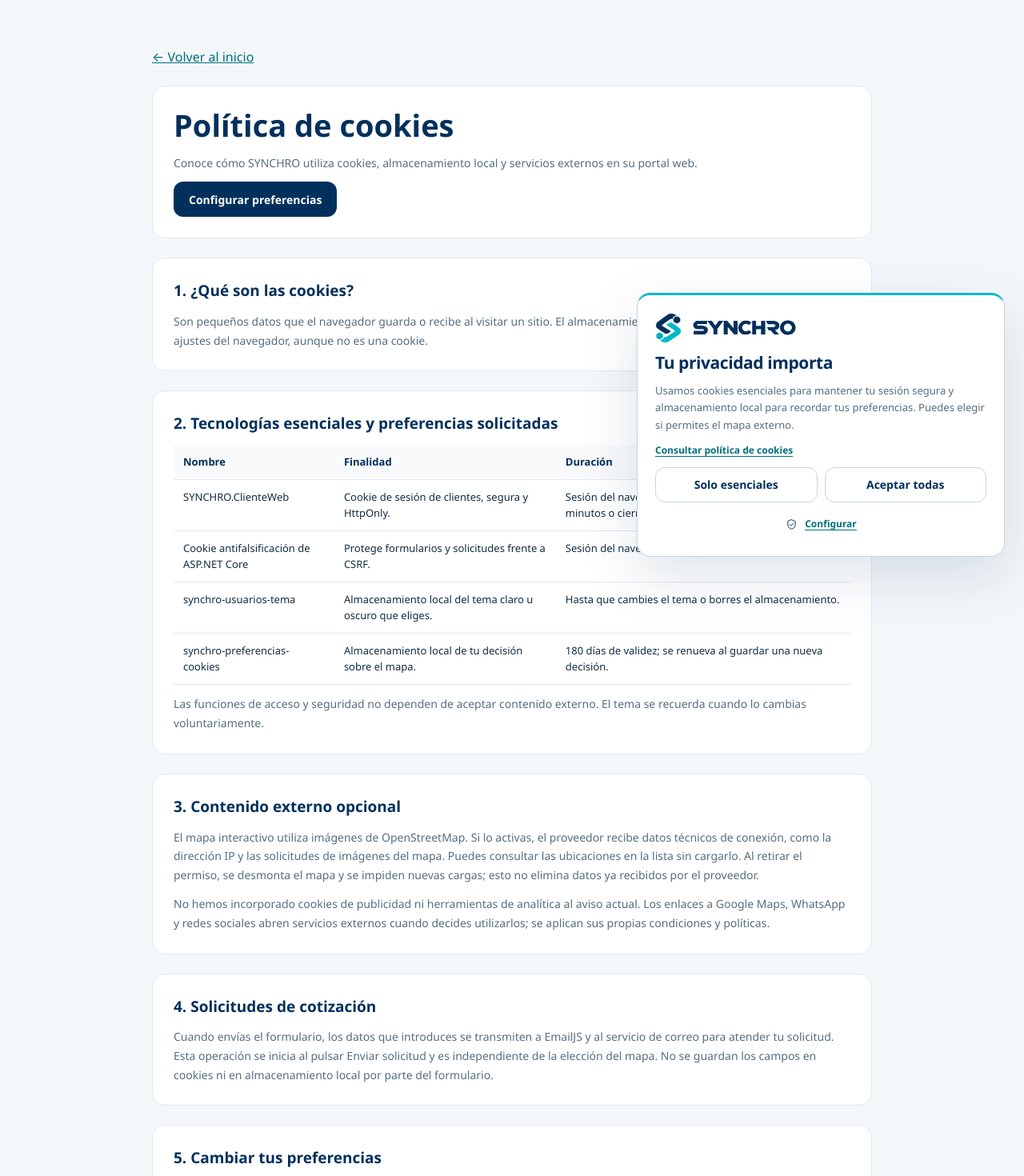
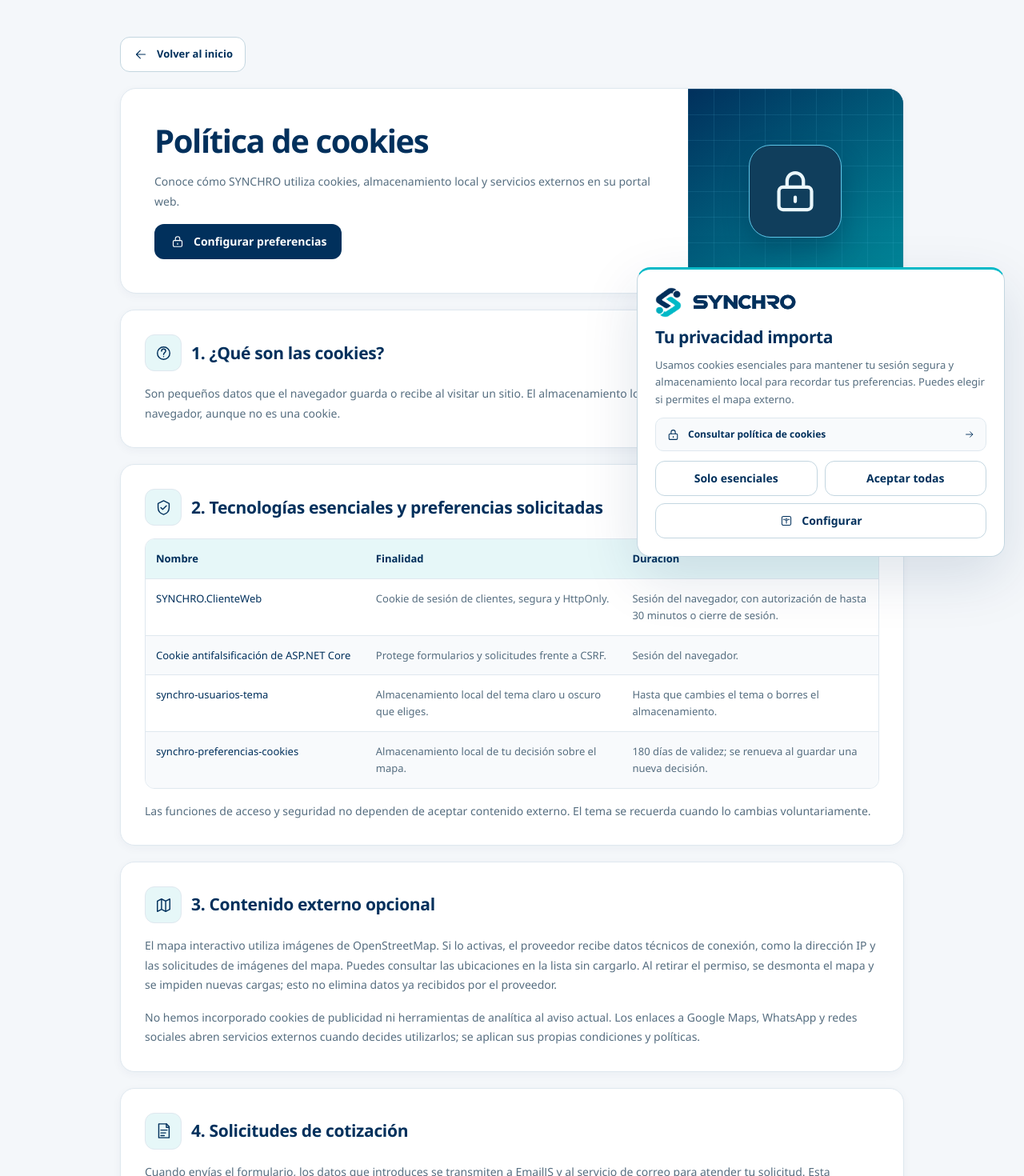
Before and after one commit to Bjosue95/SYNCHRO, a Vue app in the folder frontend/usuarios-app/: page /politica-de-cookies in a window 1280 px wide. Shown: the part 80-1550 px from the top of the page at 80% size. Built offline with nearby package versions, Linux system fonts and the light colour scheme; no server answers.

Commit message:
Refinar diseño e iconografía de la política y aviso de cookies

```diff
--- a/frontend/usuarios-app/src/components/ui/CookieNotice.vue
+++ b/frontend/usuarios-app/src/components/ui/CookieNotice.vue
@@ -22,7 +22,11 @@ watch(configurando, abierta => { if (abierta) opcionMapa.value = mapaPermitido.v
       </div>
       <h2 id="syn-cookie-titulo">{{ configurando ? "Preferencias de cookies" : "Tu privacidad importa" }}</h2>
       <p>Usamos cookies esenciales para mantener tu sesión segura y almacenamiento local para recordar tus preferencias. Puedes elegir si permites el mapa externo.</p>
-      <RouterLink to="/politica-de-cookies" class="syn-cookie-enlace">Consultar política de cookies</RouterLink>
+      <RouterLink to="/politica-de-cookies" class="syn-cookie-enlace">
+        <AppIcon nombre="privacidad" :tamano="19"/>
+        <span>Consultar política de cookies</span>
+        <AppIcon nombre="flecha" :tamano="16"/>
+      </RouterLink>
       <div v-if="configurando" class="syn-cookie-opciones">
         <div class="syn-cookie-fila">
           <div><strong>Esenciales</strong><small>Sesión, seguridad y elección de privacidad.</small></div>
@@ -37,9 +41,9 @@ watch(configurando, abierta => { if (abierta) opcionMapa.value = mapaPermitido.v
         <SynButton variante="secundario" @click="guardarPreferencias(false)">Solo esenciales</SynButton>
         <SynButton variante="secundario" @click="guardarPreferencias(true)">Aceptar todas</SynButton>
         <SynButton v-if="configurando" @click="guardarPreferencias(opcionMapa)">Guardar preferencias</SynButton>
-        <button v-else class="syn-cookie-ajustar" type="button" @click="abrirPreferencias">
-          <AppIcon nombre="seguridad" :tamano="17"/> Configurar
-        </button>
+        <SynButton v-else variante="secundario" @click="abrirPreferencias">
+          <AppIcon nombre="control-acceso" :tamano="18"/> Configurar
+        </SynButton>
       </div>
     </section>
   </Teleport>
@@ -51,10 +55,12 @@ watch(configurando, abierta => { if (abierta) opcionMapa.value = mapaPermitido.v
 .syn-cookie-cerrar { border:1px solid var(--border); background:var(--surface-soft); color:var(--text); border-radius:8px; width:36px; height:36px; font-size:24px; cursor:pointer; }
 .syn-cookie h2 { font-size:21px; line-height:1.2; margin:0; letter-spacing:-.02em; }
 .syn-cookie p { color:var(--text-muted); font-size:13px; line-height:1.65; margin:0; }
-.syn-cookie-enlace,.syn-cookie-ajustar { color:var(--accent-text); font-size:12px; font-weight:650; text-decoration:underline; text-underline-offset:3px; }
+.syn-cookie-enlace { display:flex; align-items:center; gap:9px; min-height:42px; padding:9px 12px; box-sizing:border-box; border:1px solid var(--border); border-radius:10px; background:var(--surface-soft); color:var(--text-strong); font-size:12px; font-weight:650; text-decoration:none; transition:background-color .18s,border-color .18s; }
+.syn-cookie-enlace span { flex:1; }
+.syn-cookie-enlace:hover { background:var(--surface-hover); border-color:var(--brand-accent); }
+@media(prefers-reduced-motion:reduce) { .syn-cookie-enlace { transition:none; } }
 .syn-cookie-acciones { display:grid; grid-template-columns:1fr 1fr; gap:9px; }
 .syn-cookie-acciones > :last-child { grid-column:1/-1; }
-.syn-cookie-ajustar { display:flex; align-items:center; justify-content:center; gap:8px; background:none; border:0; min-height:36px; cursor:pointer; }
 .syn-cookie-opciones { display:grid; gap:8px; }
 .syn-cookie-fila { display:flex; justify-content:space-between; align-items:center; gap:12px; padding:12px; background:var(--surface-soft); border:1px solid var(--border); border-radius:10px; font-size:12px; }
 .syn-cookie-fila strong,.syn-cookie-fila small { display:block; }
--- a/frontend/usuarios-app/src/views/PoliticaCookiesView.vue
+++ b/frontend/usuarios-app/src/views/PoliticaCookiesView.vue
@@ -1,47 +1,85 @@
 <script setup>
 import { RouterLink } from "vue-router";
 import SynButton from "../components/ui/SynButton.vue";
+import AppIcon from "../components/ui/AppIcon.vue";
 import { useCookies } from "../composables/useCookies.js";
 const { abrirPreferencias } = useCookies();
 </script>
 <template>
   <article class="contenedor syn-politica" aria-labelledby="politica-titulo">
-    <RouterLink to="/" class="syn-politica-volver">← Volver al inicio</RouterLink>
-    <header>
-      <h1 id="politica-titulo">Política de cookies</h1>
-      <p>Conoce cómo SYNCHRO utiliza cookies, almacenamiento local y servicios externos en su portal web.</p>
-      <SynButton @click="abrirPreferencias">Configurar preferencias</SynButton>
+    <RouterLink to="/" class="syn-politica-volver">
+      <AppIcon nombre="volver" :tamano="20"/>
+      <span>Volver al inicio</span>
+    </RouterLink>
+    <header class="syn-politica-hero">
+      <div class="syn-politica-presentacion">
+        <h1 id="politica-titulo">Política de cookies</h1>
+        <p>Conoce cómo SYNCHRO utiliza cookies, almacenamiento local y servicios externos en su portal web.</p>
+        <SynButton @click="abrirPreferencias"><AppIcon nombre="privacidad" :tamano="20"/> Configurar preferencias</SynButton>
+      </div>
+      <div class="syn-politica-emblema" aria-hidden="true">
+        <span class="syn-politica-emblema-interior"><AppIcon nombre="privacidad" :tamano="74" tema-forzado="oscuro"/></span>
+      </div>
     </header>
-    <section><h2>1. ¿Qué son las cookies?</h2><p>Son pequeños datos que el navegador guarda o recibe al visitar un sitio. El almacenamiento local también permite recordar ajustes del navegador, aunque no es una cookie.</p></section>
-    <section><h2>2. Tecnologías esenciales y preferencias solicitadas</h2>
+    <section><h2><span class="syn-politica-icono"><AppIcon nombre="ayuda" :tamano="25"/></span><span>1. ¿Qué son las cookies?</span></h2><p>Son pequeños datos que el navegador guarda o recibe al visitar un sitio. El almacenamiento local también permite recordar ajustes del navegador, aunque no es una cookie.</p></section>
+    <section><h2><span class="syn-politica-icono"><AppIcon nombre="seguridad" :tamano="25"/></span><span>2. Tecnologías esenciales y preferencias solicitadas</span></h2>
       <div class="syn-politica-tabla" tabindex="0" role="region" aria-label="Tecnologías esenciales">
         <table><thead><tr><th>Nombre</th><th>Finalidad</th><th>Duración</th></tr></thead><tbody>
-          <tr><td>SYNCHRO.ClienteWeb</td><td>Cookie de sesión de clientes, segura y HttpOnly.</td><td>Sesión del navegador, con autorización de hasta 30 minutos o cierre de sesión.</td></tr>
-          <tr><td>Cookie antifalsificación de ASP.NET Core</td><td>Protege formularios y solicitudes frente a CSRF.</td><td>Sesión del navegador.</td></tr>
-          <tr><td>synchro-usuarios-tema</td><td>Almacenamiento local del tema claro u oscuro que eliges.</td><td>Hasta que cambies el tema o borres el almacenamiento.</td></tr>
-          <tr><td>synchro-preferencias-cookies</td><td>Almacenamiento local de tu decisión sobre el mapa.</td><td>180 días de validez; se renueva al guardar una nueva decisión.</td></tr>
+          <tr><td data-etiqueta="Nombre">SYNCHRO.ClienteWeb</td><td data-etiqueta="Finalidad">Cookie de sesión de clientes, segura y HttpOnly.</td><td data-etiqueta="Duración">Sesión del navegador, con autorización de hasta 30 minutos o cierre de sesión.</td></tr>
+          <tr><td data-etiqueta="Nombre">Cookie antifalsificación de ASP.NET Core</td><td data-etiqueta="Finalidad">Protege formularios y solicitudes frente a CSRF.</td><td data-etiqueta="Duración">Sesión del navegador.</td></tr>
+          <tr><td data-etiqueta="Nombre">synchro-usuarios-tema</td><td data-etiqueta="Finalidad">Almacenamiento local del tema claro u oscuro que eliges.</td><td data-etiqueta="Duración">Hasta que cambies el tema o borres el almacenamiento.</td></tr>
+          <tr><td data-etiqueta="Nombre">synchro-preferencias-cookies</td><td data-etiqueta="Finalidad">Almacenamiento local de tu decisión sobre el mapa.</td><td data-etiqueta="Duración">180 días de validez; se renueva al guardar una nueva decisión.</td></tr>
         </tbody></table>
       </div>
       <p>Las funciones de acceso y seguridad no dependen de aceptar contenido externo. El tema se recuerda cuando lo cambias voluntariamente.</p>
     </section>
-    <section><h2>3. Contenido externo opcional</h2><p>El mapa interactivo utiliza imágenes de OpenStreetMap. Si lo activas, el proveedor recibe datos técnicos de conexión, como la dirección IP y las solicitudes de imágenes del mapa. Puedes consultar las ubicaciones en la lista sin cargarlo. Al retirar el permiso, se desmonta el mapa y se impiden nuevas cargas; esto no elimina datos ya recibidos por el proveedor.</p><p>No hemos incorporado cookies de publicidad ni herramientas de analítica al aviso actual. Los enlaces a Google Maps, WhatsApp y redes sociales abren servicios externos cuando decides utilizarlos; se aplican sus propias condiciones y políticas.</p></section>
-    <section><h2>4. Solicitudes de cotización</h2><p>Cuando envías el formulario, los datos que introduces se transmiten a EmailJS y al servicio de correo para atender tu solicitud. Esta operación se inicia al pulsar Enviar solicitud y es independiente de la elección del mapa. No se guardan los campos en cookies ni en almacenamiento local por parte del formulario.</p></section>
-    <section><h2>5. Cambiar tus preferencias</h2><p>Puedes elegir solo esenciales, aceptar todas o configurar el mapa. Usa el enlace Preferencias de cookies del pie de página o de tu cuenta en cualquier momento. También puedes borrar las cookies y los datos del sitio desde tu navegador; esto puede cerrar tu sesión y eliminar tus ajustes.</p><SynButton variante="secundario" @click="abrirPreferencias">Modificar preferencias</SynButton></section>
-    <section><h2>6. Contacto</h2><p>Para consultas relacionadas con esta política, escríbenos a <a href="mailto:synchrohn@gmail.com">synchrohn@gmail.com</a>.</p></section>
+    <section><h2><span class="syn-politica-icono"><AppIcon nombre="mapa" :tamano="25"/></span><span>3. Contenido externo opcional</span></h2><p>El mapa interactivo utiliza imágenes de OpenStreetMap. Si lo activas, el proveedor recibe datos técnicos de conexión, como la dirección IP y las solicitudes de imágenes del mapa. Puedes consultar las ubicaciones en la lista sin cargarlo. Al retirar el permiso, se desmonta el mapa y se impiden nuevas cargas; esto no elimina datos ya recibidos por el proveedor.</p><p>No hemos incorporado cookies de publicidad ni herramientas de analítica al aviso actual. Los enlaces a Google Maps, WhatsApp y redes sociales abren servicios externos cuando decides utilizarlos; se aplican sus propias condiciones y políticas.</p></section>
+    <section><h2><span class="syn-politica-icono"><AppIcon nombre="cotizacion" :tamano="25"/></span><span>4. Solicitudes de cotización</span></h2><p>Cuando envías el formulario, los datos que introduces se transmiten a EmailJS y al servicio de correo para atender tu solicitud. Esta operación se inicia al pulsar Enviar solicitud y es independiente de la elección del mapa. No se guardan los campos en cookies ni en almacenamiento local por parte del formulario.</p></section>
+    <section><h2><span class="syn-politica-icono"><AppIcon nombre="control-acceso" :tamano="25"/></span><span>5. Cambiar tus preferencias</span></h2><p>Puedes elegir solo esenciales, aceptar todas o configurar el mapa. Usa el enlace Preferencias de cookies del pie de página o de tu cuenta en cualquier momento. También puedes borrar las cookies y los datos del sitio desde tu navegador; esto puede cerrar tu sesión y eliminar tus ajustes.</p><SynButton variante="secundario" @click="abrirPreferencias"><AppIcon nombre="control-acceso" :tamano="20"/> Modificar preferencias</SynButton></section>
+    <section><h2><span class="syn-politica-icono"><AppIcon nombre="correo" :tamano="25"/></span><span>6. Contacto</span></h2><p>Para consultas relacionadas con esta política, escríbenos a nuestro correo oficial.</p><a class="syn-politica-contacto" href="mailto:synchrohn@gmail.com"><AppIcon nombre="correo" :tamano="20"/> <span>synchrohn@gmail.com</span><AppIcon nombre="flecha" :tamano="17"/></a></section>
     <p class="syn-politica-fecha">Versión 1 · Noviembre de 2026</p>
   </article>
 </template>
 <style scoped>
-.syn-politica { max-width:900px; padding-block:clamp(28px,5vw,65px); display:grid; gap:24px; color:var(--text); }
-.syn-politica-volver,.syn-politica a { color:var(--accent-text); }
-.syn-politica header,.syn-politica section { display:grid; gap:12px; padding:clamp(16px,3vw,26px); background:var(--surface); border:1px solid var(--border); border-radius:16px; }
-.syn-politica h1 { font-size:clamp(26px,4vw,38px); line-height:1.2; color:var(--text-strong); margin:0; }
-.syn-politica h2 { font-size:19px; color:var(--text-strong); margin:0; }
-.syn-politica p { font-size:14px; color:var(--text-muted); line-height:1.7; margin:0; }
+.syn-politica { max-width:980px; padding-block:clamp(24px,4vw,60px); display:grid; gap:20px; color:var(--text); }
+.syn-politica-volver,.syn-politica-contacto { display:inline-flex; align-items:center; justify-content:center; gap:10px; justify-self:start; min-height:44px; max-width:100%; box-sizing:border-box; padding:10px 15px; border:1px solid var(--border-strong); border-radius:12px; background:var(--surface); color:var(--text-strong); text-decoration:none; font-size:13px; font-weight:650; transition:background-color .18s,border-color .18s,transform .18s; }
+.syn-politica-volver:hover,.syn-politica-contacto:hover { background:var(--surface-hover); border-color:var(--brand-accent); transform:translateY(-1px); }
+.syn-politica-volver:focus-visible,.syn-politica-contacto:focus-visible,.syn-politica-tabla:focus-visible { outline:3px solid var(--ring); outline-offset:3px; }
+.syn-politica section { display:grid; gap:16px; padding:clamp(18px,3vw,30px); min-width:0; background:var(--surface); border:1px solid var(--border); border-radius:18px; box-shadow:var(--shadow-sm); }
+.syn-politica-hero { display:grid; grid-template-columns:minmax(0,1fr) minmax(160px,.38fr); align-items:stretch; overflow:hidden; border-radius:20px; border:1px solid var(--border); background:var(--surface); box-shadow:var(--shadow-sm); }
+.syn-politica-presentacion { padding:clamp(23px,4vw,42px); display:grid; gap:16px; align-content:center; min-width:0; }
+.syn-politica-emblema { display:grid; place-items:center; min-height:200px; background-color:#075478; background-image:linear-gradient(rgba(94,198,232,.12) 1px,transparent 1px),linear-gradient(90deg,rgba(94,198,232,.12) 1px,transparent 1px),linear-gradient(145deg,#01305c,#008d9d); background-size:32px 32px,32px 32px,100% 100%; }
+.syn-politica-emblema-interior { display:grid; place-items:center; width:116px; height:116px; border:1px solid #5ec6e8; border-radius:27px; background:#103e5c; box-shadow:0 15px 32px #01274455; }
+.syn-politica h1 { font-size:clamp(28px,4vw,40px); line-height:1.15; color:var(--text-strong); margin:0; letter-spacing:-.035em; }
+.syn-politica h2 { display:flex; align-items:center; gap:12px; font-size:clamp(17px,2vw,21px); color:var(--text-strong); line-height:1.3; margin:0; letter-spacing:-.015em; }
+.syn-politica-icono { display:grid; place-items:center; width:46px; height:46px; flex:0 0 46px; border-radius:12px; border:1px solid var(--border); background:var(--surface-accent); }
+.syn-politica p { font-size:14px; color:var(--text-muted); line-height:1.75; margin:0; }
 .syn-politica :deep(.syn-button) { justify-self:start; }
-.syn-politica-tabla { overflow:auto; }
-.syn-politica table { width:100%; min-width:520px; border-collapse:collapse; font-size:13px; }
-.syn-politica th,.syn-politica td { padding:12px; text-align:left; border-bottom:1px solid var(--border); vertical-align:top; overflow-wrap:anywhere; }
-.syn-politica th { background:var(--surface-soft); color:var(--text-strong); }
-.syn-politica-fecha { font-size:12px!important; }
+.syn-politica-tabla { overflow:auto; border:1px solid var(--border); border-radius:12px; }
+.syn-politica table { width:100%; table-layout:fixed; border-collapse:collapse; font-size:13px; line-height:1.6; }
+.syn-politica th,.syn-politica td { padding:14px 13px; text-align:left; border-bottom:1px solid var(--border); vertical-align:top; overflow-wrap:anywhere; }
+.syn-politica th { background:var(--surface-accent); color:var(--text-strong); font-weight:650; }
+.syn-politica th:first-child { width:30%; }
+.syn-politica td { color:var(--text-muted); font-weight:500; }
+.syn-politica td:first-child { color:var(--text-strong); }
+.syn-politica tbody tr:nth-child(even) { background:var(--surface-soft); }
+.syn-politica tbody tr:last-child td { border-bottom:0; }
+.syn-politica-contacto { justify-content:flex-start; }
+.syn-politica-contacto span { min-width:0; overflow-wrap:anywhere; }
+.syn-politica-fecha { font-size:12px!important; color:var(--text-subtle); text-align:center; }
+@media(max-width:640px) {
+  .syn-politica { gap:15px; }
+  .syn-politica-hero { grid-template-columns:1fr; }
+  .syn-politica-emblema { display:none; }
+  .syn-politica-tabla { border:0; overflow:visible; border-radius:0; }
+  .syn-politica table,.syn-politica tbody { display:block; }
+  .syn-politica thead { position:absolute; width:1px; height:1px; padding:0; margin:-1px; overflow:hidden; clip-path:inset(50%); }
+  .syn-politica tbody { display:grid; gap:10px; }
+  .syn-politica tbody tr,.syn-politica tbody tr:nth-child(even) { display:grid; background:var(--surface-soft); border:1px solid var(--border); border-radius:12px; padding:12px; }
+  .syn-politica td { display:grid; gap:3px; padding:7px 0; border:0; }
+  .syn-politica td::before { content:attr(data-etiqueta); color:var(--text-subtle); font-size:11px; font-weight:500; }
+  .syn-politica-icono { width:40px; height:40px; flex-basis:40px; }
+  .syn-politica-icono :deep(svg) { width:22px; height:22px; }
+}
+@media(prefers-reduced-motion:reduce) { .syn-politica-volver,.syn-politica-contacto { transition:none; } .syn-politica-volver:hover,.syn-politica-contacto:hover { transform:none; } }
 </style>
```
Also changed, not shown: 1 other file (tests, documents, lock files or other folders).
